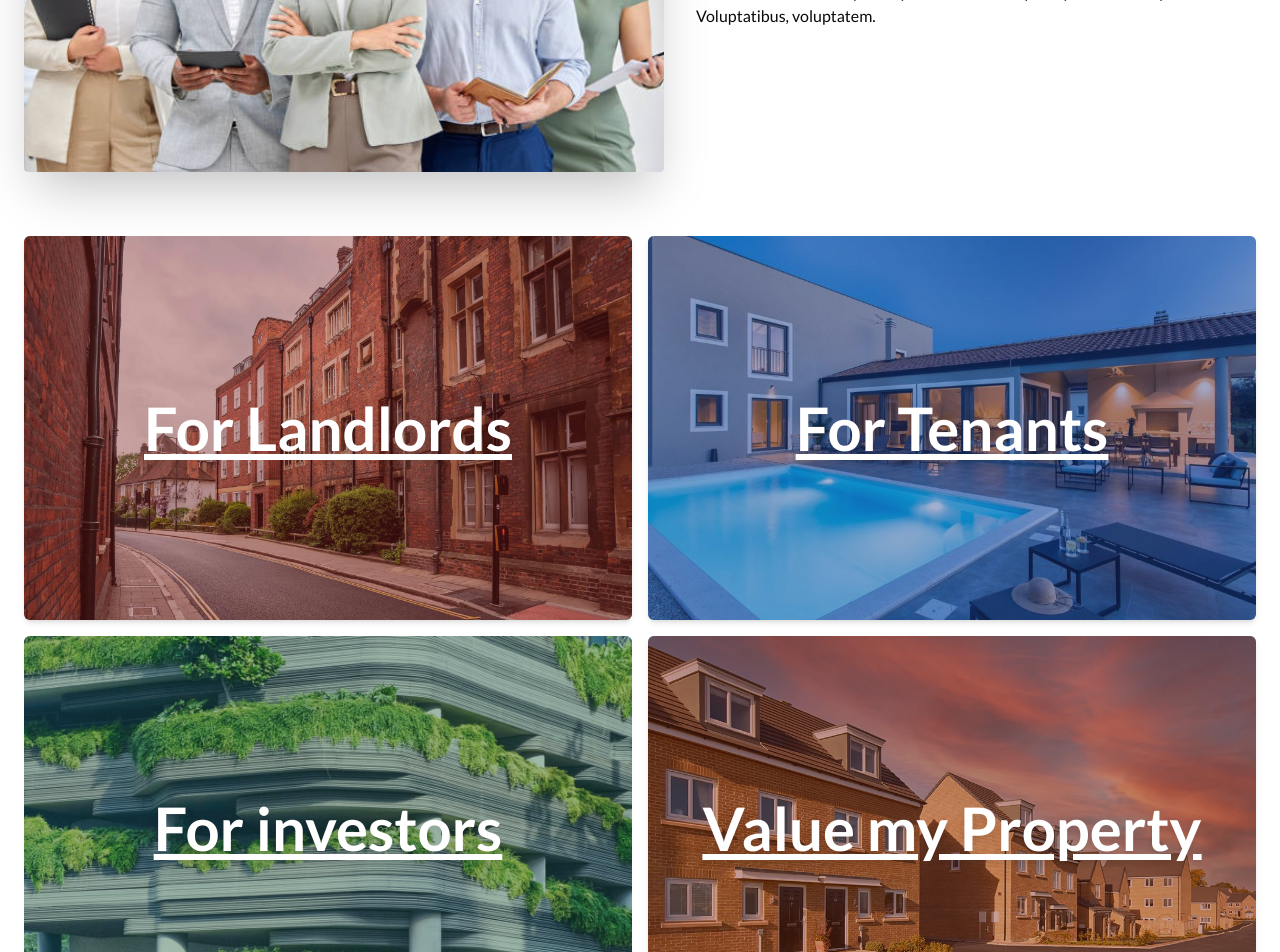
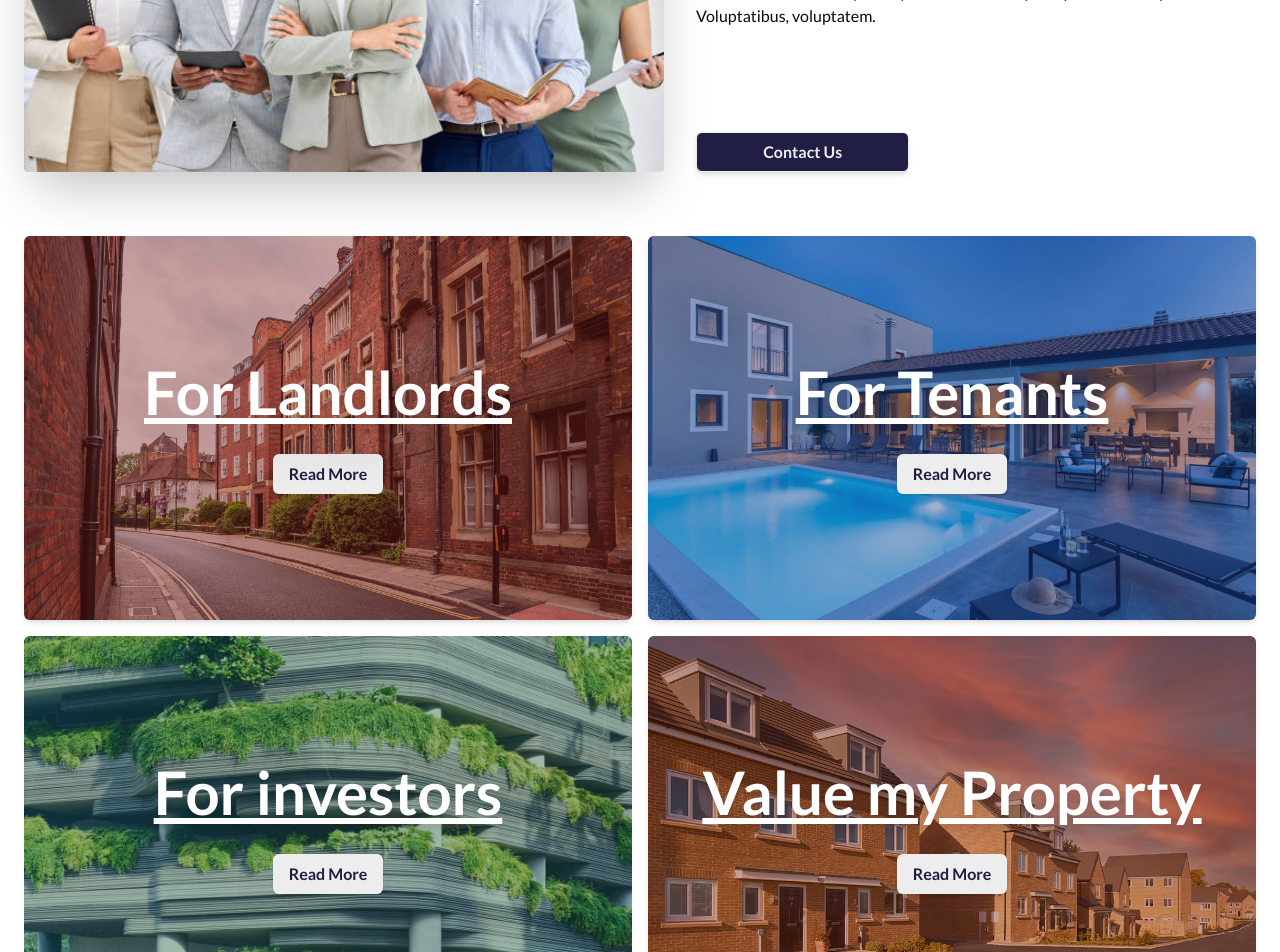
Before and after one commit to AlanNapieralski/tom-properties, a Next.js app: page / in a window 1280 px wide. Shown: the part 980-1932 px from the top of the page. Built offline with nearby package versions, Linux system fonts and the light colour scheme.

Commit message:
fixed custombutton types and production

```diff
--- a/src/components/sections/Home/AboutUs.tsx
+++ b/src/components/sections/Home/AboutUs.tsx
@@ -3,7 +3,6 @@ import { aboutUs } from "@/models/home-content";
 import Button from '@/components/ui/CustomButton'
 
 export default function AboutUs() {
-  // NOTE: be consistent with margins and paddings. Figure it out
   return (
     <section id='about-us' className="flex mb-16 gap-8">
       <div className="flex-1 h-96">
@@ -18,7 +17,7 @@ export default function AboutUs() {
       <div className="flex-1 flex flex-col">
         <h2 className="text-4xl font-bold pb-2">{aboutUs.title}</h2>
         <p className="pb-10 break-words">{aboutUs.text}</p>
-        <Button type='link' action='#contact-us' className="w-1/3 mt-auto">Contact Us</Button>
+        <Button buttonType="link" action='#contact-us' className="w-1/3 mt-auto">Contact Us</Button>
       </div>
     </section>
   )
--- a/src/components/sections/Home/Dashboard.tsx
+++ b/src/components/sections/Home/Dashboard.tsx
@@ -1,5 +1,5 @@
 import Image from "next/image"
-import Buttom from '@/components/ui/CustomButton'
+import Button from '@/components/ui/CustomButton'
 
 export default function Dashboard() {
 
@@ -17,7 +17,7 @@ export default function Dashboard() {
         <div className="absolute inset-0 bg-red-900 bg-blend-lighten transition duration-300 ease-in-out opacity-40 group-hover:opacity-20 hover:bg-blend-darken rounded-md"></div>
         <div className="absolute flex flex-col inset-0 items-center justify-center gap-8">
           <h2 className="text-6xl font-bold text-white drop-shadow-2xl underline">For Landlords</h2>
-          <Buttom type="link" action="/landlords" theme="light" className="border-none">Read More</Buttom>
+          <Button buttonType="link" action="/landlords" theme="light" className="border-none">Read More</Button>
         </div>
       </div>
       <div className="relative h-96 group">
@@ -31,7 +31,7 @@ export default function Dashboard() {
         <div className="absolute inset-0 bg-blue-900 bg-blend-lighten transition duration-300 ease-in-out opacity-40 group-hover:opacity-20 hover:bg-blend-darken rounded-md"></div>
         <div className="absolute flex flex-col inset-0 items-center justify-center gap-8">
           <h2 className="text-6xl font-bold text-white drop-shadow-lg underline">For Tenants</h2>
-          <Buttom type="link" action="/tenants" theme="light" className="border-none">Read More</Buttom>
+          <Button buttonType="link" action="/tenants" theme="light" className="border-none">Read More</Button>
         </div>
       </div>
       <div className="relative h-96 group">
@@ -45,7 +45,7 @@ export default function Dashboard() {
         <div className="absolute inset-0 bg-green-900 bg-blend-lighten transition duration-300 ease-in-out opacity-40 group-hover:opacity-20 hover:bg-blend-darken rounded-md shadow-md"></div>
         <div className="absolute flex flex-col inset-0 items-center justify-center gap-8">
           <h2 className="text-6xl font-bold text-white drop-shadow-lg underline">For investors</h2>
-          <Buttom type="link" action="/investors" theme="light" className="border-none">Read More</Buttom>
+          <Button buttonType="link" action="/investors" theme="light" className="border-none">Read More</Button>
         </div>
       </div>
       <div className="relative h-96 group">
@@ -59,7 +59,7 @@ export default function Dashboard() {
         <div className="absolute inset-0 bg-orange-900 bg-blend-lighten transition duration-300 ease-in-out opacity-40 group-hover:opacity-20 hover:bg-blend-darken rounded-md"></div>
         <div className="absolute flex flex-col inset-0 items-center justify-center gap-8">
           <h2 className="text-6xl font-bold text-white drop-shadow-lg underline">Value my Property</h2>
-          <Buttom type="link" action="/value-my-property" theme="light" className="border-none">Read More</Buttom>
+          <Button buttonType="link" action="/value-my-property" theme="light" className="border-none">Read More</Button>
         </div>
       </div>
     </section>
--- a/src/components/sections/Home/Welcome.tsx
+++ b/src/components/sections/Home/Welcome.tsx
@@ -35,10 +35,10 @@ export default function Welcome() {
 
       <div className="flex justify-center items-center py-2 bg-primary text-secondary shadow-bottom h-20">
         {welcome.strip.map((word, index) => (
-          <>
+          <div key={index} className='flex justify-center items-center'>
             <p className='text-2xl px-4 font-bold uppercase'>{word}</p>
             {welcome.strip.length - 1 === index ? null : <div className="dot-white"></div>}
-          </>
+          </div>
         ))}
       </div>
 
--- a/src/components/sections/shared/Nav.tsx
+++ b/src/components/sections/shared/Nav.tsx
@@ -42,7 +42,7 @@ const Nav: FC = () => {
       <nav className='flex flex-row gap-12 items-center h-full'>
         <div className="flex-grow flex justify-center items-center gap-x-4 h-full">
           {navLinks.map((item, index) => {
-            return <Button key={index} componentType='link' action={item.url} theme={item.theme} className='h-full'>{item.name}</Button>
+            return <Button key={index} buttonType='link' action={item.url} theme={item.theme} className='h-full'>{item.name}</Button>
           })}
         </div>
 
--- a/src/components/ui/Combobox.tsx
+++ b/src/components/ui/Combobox.tsx
@@ -61,7 +61,7 @@ export function Combobox({ className = '', label, searchPlaceholder, itemIdentif
                 <CommandItem
                   key={item.value}
                   value={item.value}
-                  className="justify-center"
+                  className=""
                   onSelect={(currentValue) => {
                     setValue(currentValue === value ? "" : currentValue)
                     setOpen(false)
--- a/src/components/ui/InputForm.tsx
+++ b/src/components/ui/InputForm.tsx
@@ -6,6 +6,7 @@ import { z } from "zod"
 import { useState, useEffect } from "react"
 
 import { toast } from "@/hooks/use-toast"
+import { CustomButtonProps } from "@/components/ui/CustomButton"
 import Button from "@/components/ui/CustomButton"
 import {
   Form,
@@ -135,7 +136,7 @@ export default function InputForm({ className = '', submitStyle = '' }: { classN
           />
         </div>
 
-        <Button disabled={!isLoading} componentType='button' type="submit" action={(() => null)} className={`w-1/4 bg-primary text-secondary hover:bg-secondary hover:text-primary border border-primary ` + submitStyle}>Submit</Button>
+        <Button disabled={!isLoading} type="submit" action={(() => null)} className={`w-1/4 bg-primary text-secondary hover:bg-secondary hover:text-primary border border-primary ` + submitStyle}>Submit</Button>
       </form>
     </Form >
   )
--- a/src/components/ui/command.tsx
+++ b/src/components/ui/command.tsx
@@ -62,7 +62,7 @@ const CommandList = React.forwardRef<
 >(({ className, ...props }, ref) => (
   <CommandPrimitive.List
     ref={ref}
-    className={cn("max-h-[300px] overflow-y-auto overflow-x-hidden", className)}
+    className={cn("min-w-[150px]  max-h-[300px] overflow-y-auto overflow-x-hidden", className)}
     {...props}
   />
 ))
@@ -117,7 +117,7 @@ const CommandItem = React.forwardRef<
   <CommandPrimitive.Item
     ref={ref}
     className={cn(
-      "relative flex cursor-default select-none items-center rounded-sm px-2 py-1.5 text-sm outline-none data-[disabled=true]:pointer-events-none data-[selected='true']:bg-accent data-[selected=true]:text-accent-foreground data-[disabled=true]:opacity-50",
+      "relative flex cursor-default select-none justify-center items-center rounded-sm px-2 py-1.5 text-sm outline-none data-[disabled=true]:pointer-events-none data-[selected='true']:bg-accent data-[selected=true]:text-accent-foreground data-[disabled=true]:opacity-50",
       className
     )}
     {...props}
```
Also changed, not shown: src/components/ui/CustomButton.tsx (+5 -7 lines), src/components/ui/ValuePropertyForm.tsx (+4 -5 lines).
